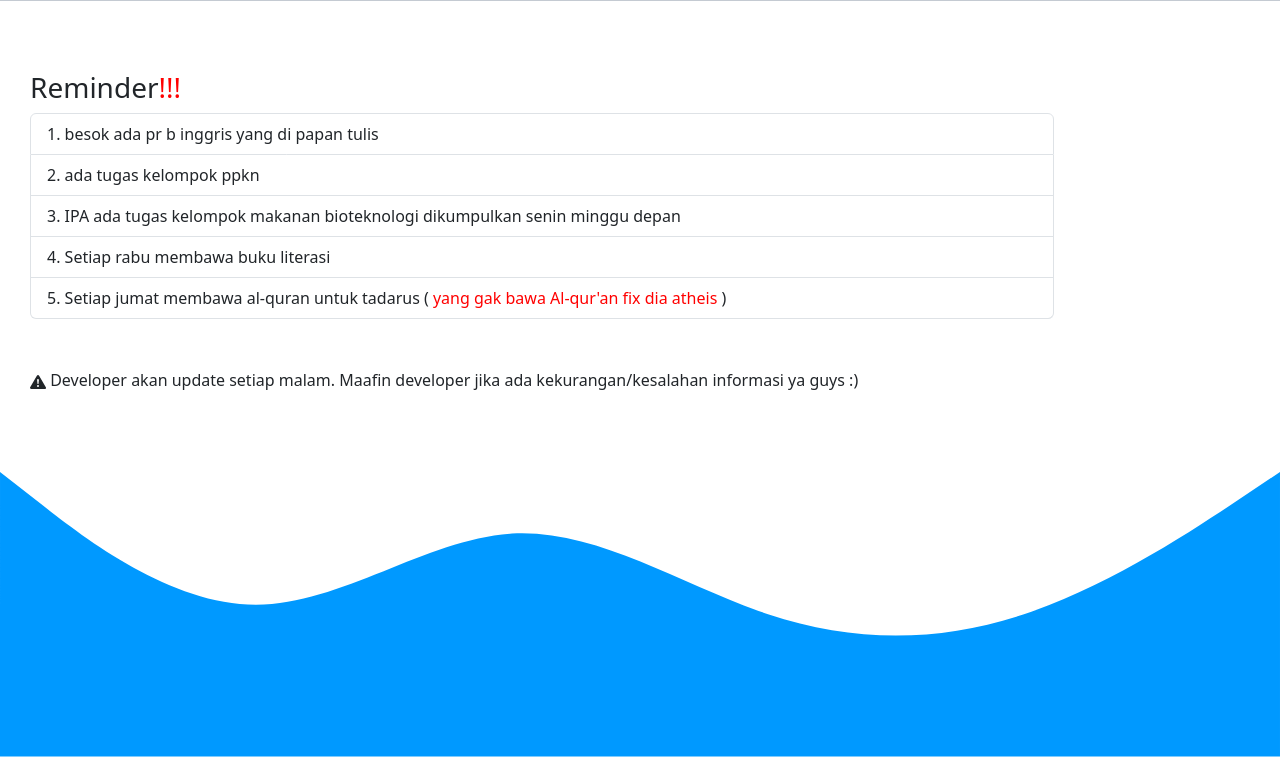
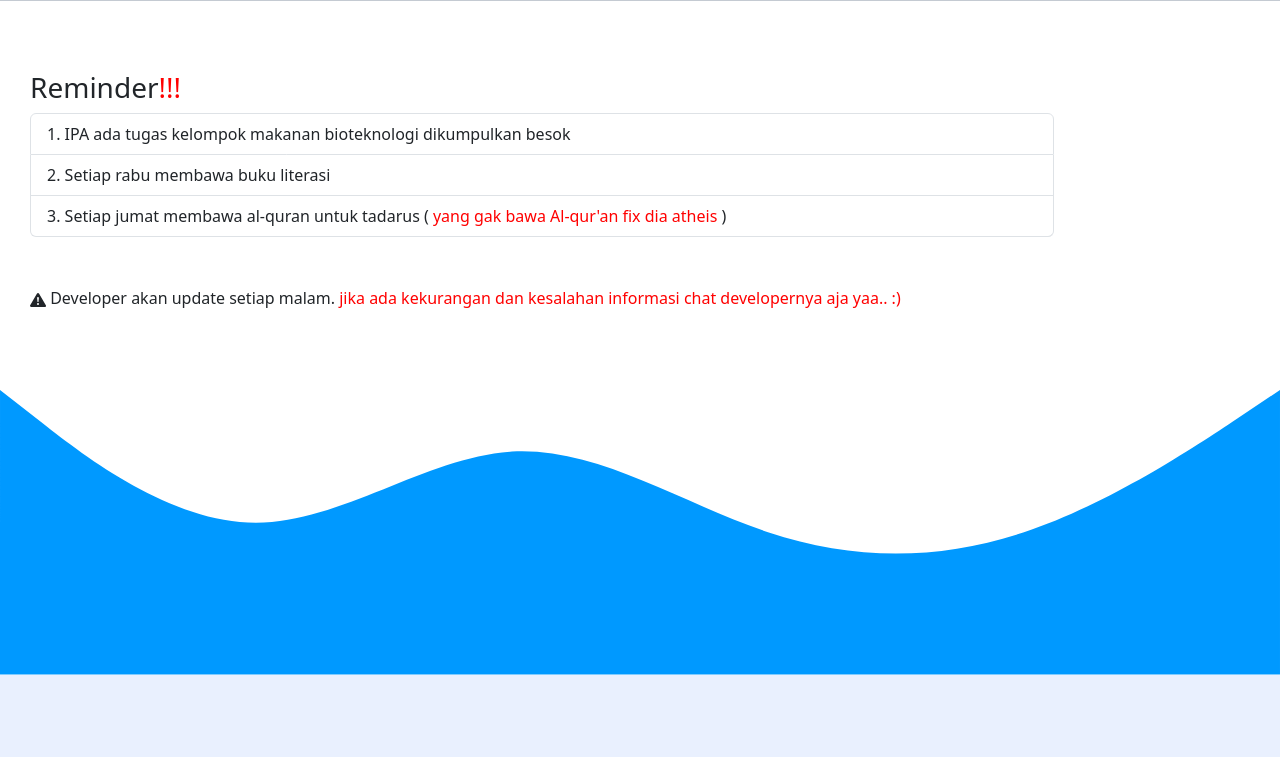
Before and after one commit to atayafikri/web-9G, a PHP site: page / in a window 1280 px wide. Shown: the part 2947-3704 px from the top of the page. After the commit the page ends 3622 px from the top, so only its background shows below. Run offline with PHP 8.4, Linux system fonts and the light colour scheme.

Commit message:
Add files via upload

```diff
--- a/index.html
+++ b/index.html
@@ -315,19 +315,18 @@
 		    <div class="reminder" data-aos="zoom-in-down">
 		<h3>Reminder<span>!!!</span></h3>
 		    <ol class="list-group list-group-numbered">
-				<li class="list-group-item">besok ada pr b inggris yang di papan tulis</li>
-				<li class="list-group-item">ada tugas kelompok ppkn</li>
-                <li class="list-group-item">IPA ada tugas kelompok makanan bioteknologi dikumpulkan senin minggu depan</li>
+                <li class="list-group-item">IPA ada tugas kelompok makanan bioteknologi dikumpulkan besok</li>
                 <li class="list-group-item">Setiap rabu membawa buku literasi</li>
                 <li class="list-group-item">Setiap jumat membawa al-quran untuk tadarus ( <span>yang gak bawa Al-qur'an fix dia atheis</span> )</li>
             </ol>
 		</div>
 		</section>
 
-		<div class="maaf">
+		<div class="maaf"  data-aos="fade-right"
+     data-aos-easing="ease-in-sine">
 		    <p><svg xmlns="http://www.w3.org/2000/svg" width="16" height="16" fill="currentColor" class="bi bi-exclamation-triangle-fill" viewBox="0 0 16 16">
   <path d="M8.982 1.566a1.13 1.13 0 0 0-1.96 0L.165 13.233c-.457.778.091 1.767.98 1.767h13.713c.889 0 1.438-.99.98-1.767zM8 5c.535 0 .954.462.9.995l-.35 3.507a.552.552 0 0 1-1.1 0L7.1 5.995A.905.905 0 0 1 8 5m.002 6a1 1 0 1 1 0 2 1 1 0 0 1 0-2"/>
-</svg> Developer akan update setiap malam. Maafin developer jika ada kekurangan/kesalahan informasi ya guys :)</p>
+</svg> Developer akan update setiap malam. <span>jika ada kekurangan dan kesalahan informasi chat developernya aja yaa.. :)</span></p>
 		</div>
 
 
--- a/style.css
+++ b/style.css
@@ -233,3 +233,7 @@ body{
 	margin-left: 30px;
 	margin-top: 50px;
 }
+
+.maaf span{
+	color: red
+}
```
